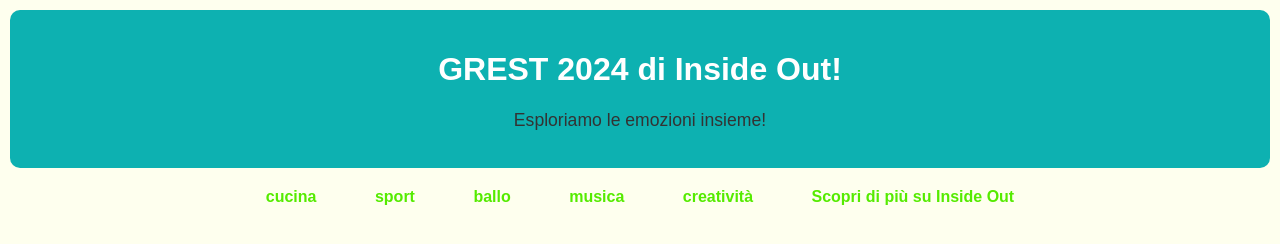
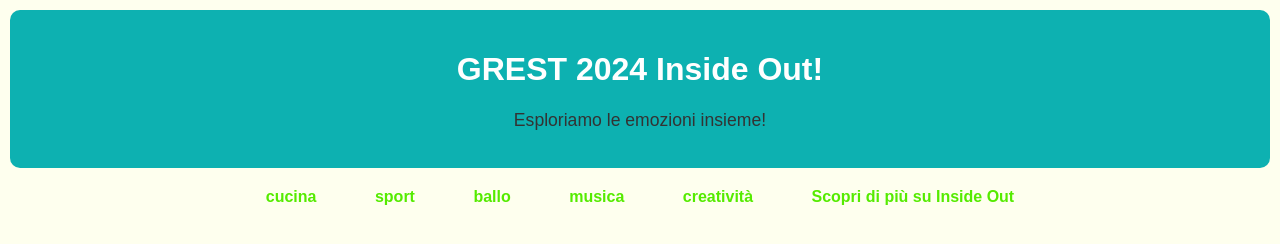
Before and after one commit to grestmileto/grestMileto, a plain HTML site: page index.html in a window 1280 px wide. Shown: the top 244 px of the page. Drawn offline with Linux system fonts and the light colour scheme.

Commit message:
miglioramenti vari

```diff
--- a/index.html
+++ b/index.html
@@ -3,13 +3,13 @@
 <head>
     <meta charset="UTF-8">
     <meta name="viewport" content="width=device-width, initial-scale=1.0">
-    <title>GREST 2024 di Inside Out!</title>
+    <title>GREST 2024 Inside Out!</title>
     <link rel="stylesheet" href="styles.css"> <!-- Collegamento al file CSS esterno -->
 </head>
 <body>
 
 <header>
-    <h1> GREST 2024 di Inside Out!</h1>
+    <h1> GREST 2024 Inside Out!</h1>
     <p>Esploriamo le emozioni insieme!</p>
 </header>
 
```
